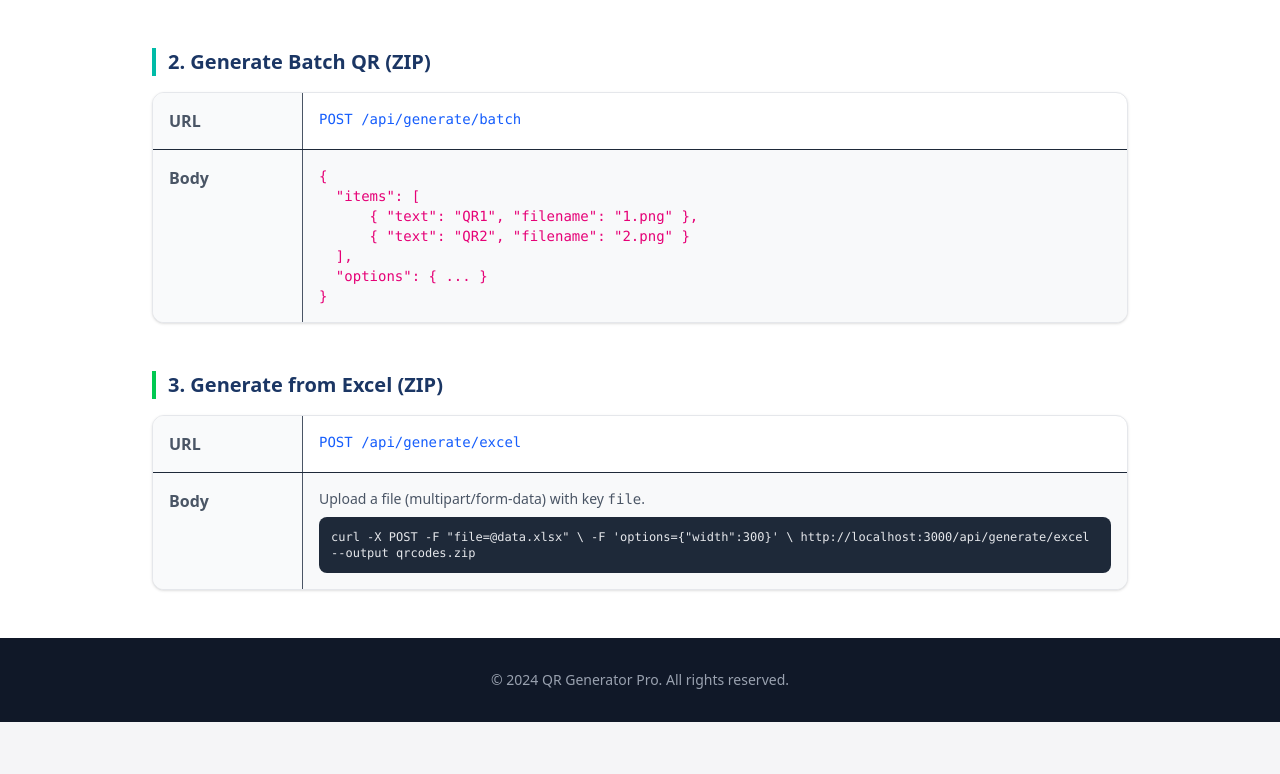
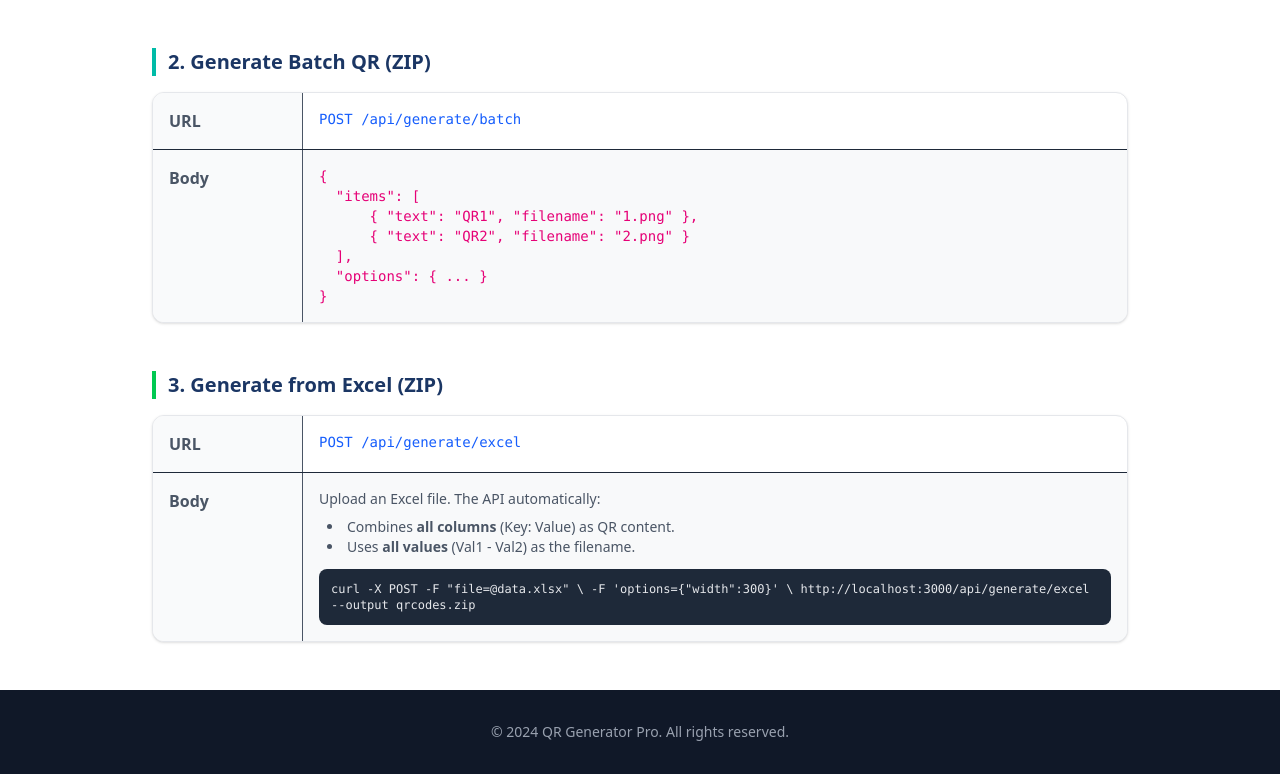
Before and after one commit to Rheinmir/qr-generator-module, a React (Vite) app: page /docs in a window 1280 px wide. Shown: the part 1376-2150 px from the top of the page. Before the commit the page ends 2098 px from the top, so only its background shows below. Built offline with nearby package versions, Linux system fonts and the light colour scheme.

Commit message:
feat(api): sync excel processing logic with frontend batch mode

```diff
--- a/src/pages/Landing.tsx
+++ b/src/pages/Landing.tsx
@@ -163,7 +163,11 @@ document.body.appendChild(img);`}
                             <div className="grid grid-cols-1 md:grid-cols-[150px_1fr] divide-y md:divide-y-0 md:divide-x">
                                 <div className="p-4 bg-gray-50 font-semibold text-gray-600">Body</div>
                                 <div className="p-4 bg-[#f8f9fa] overflow-x-auto">
-                                    <p className="text-sm text-gray-600 mb-2">Upload a file (multipart/form-data) with key <code>file</code>.</p>
+                                    <p className="text-sm text-gray-600 mb-2">Upload an Excel file. The API automatically:</p>
+                                    <ul className="list-disc list-inside text-sm text-gray-600 mb-3 ml-2">
+                                        <li>Combines <b>all columns</b> (Key: Value) as QR content.</li>
+                                        <li>Uses <b>all values</b> (Val1 - Val2) as the filename.</li>
+                                    </ul>
                                     <div className="bg-gray-800 text-gray-200 p-3 rounded-lg font-mono text-xs overflow-x-auto">
 {`curl -X POST -F "file=@data.xlsx" \\
      -F 'options={"width":300}' \\
```
Also changed, not shown: 1 other file (tests, documents, lock files or other folders).
